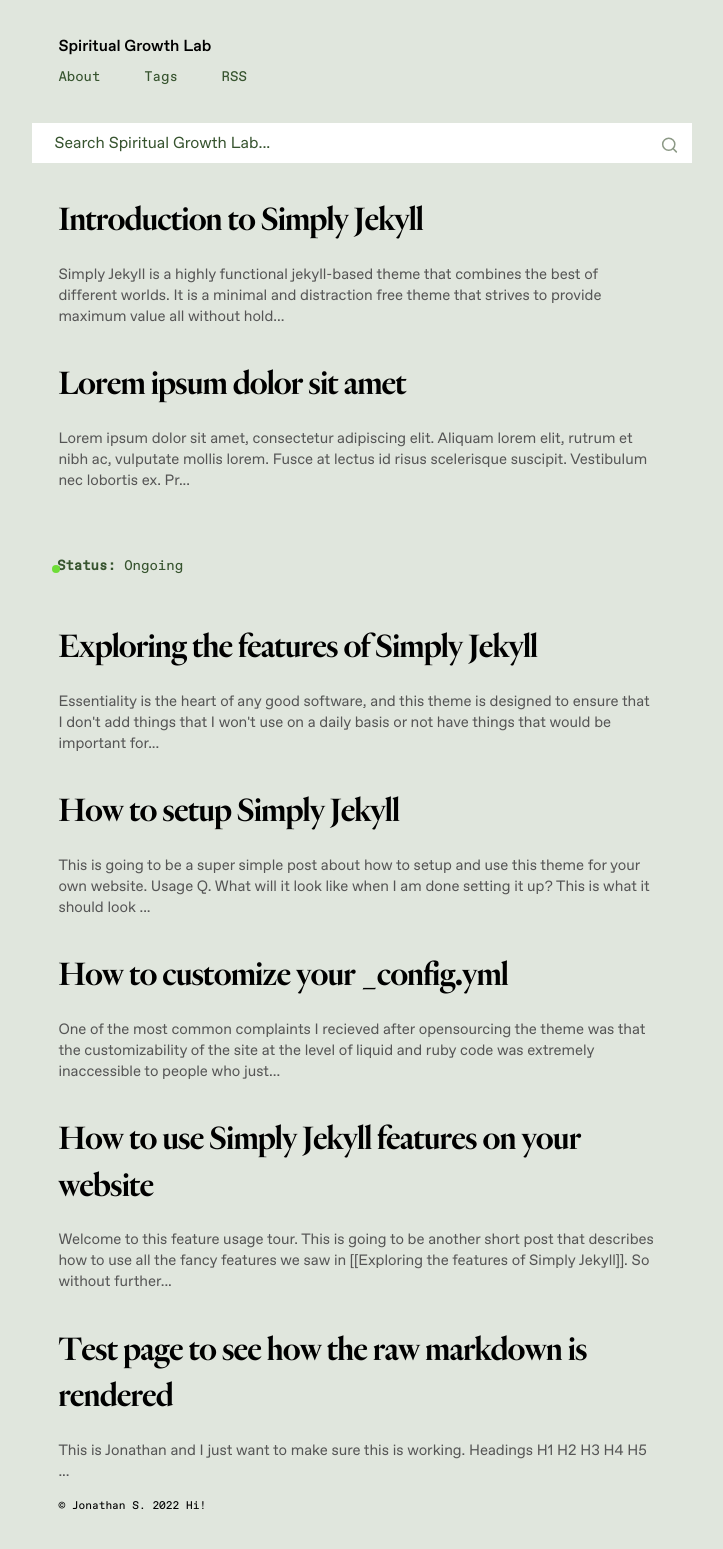
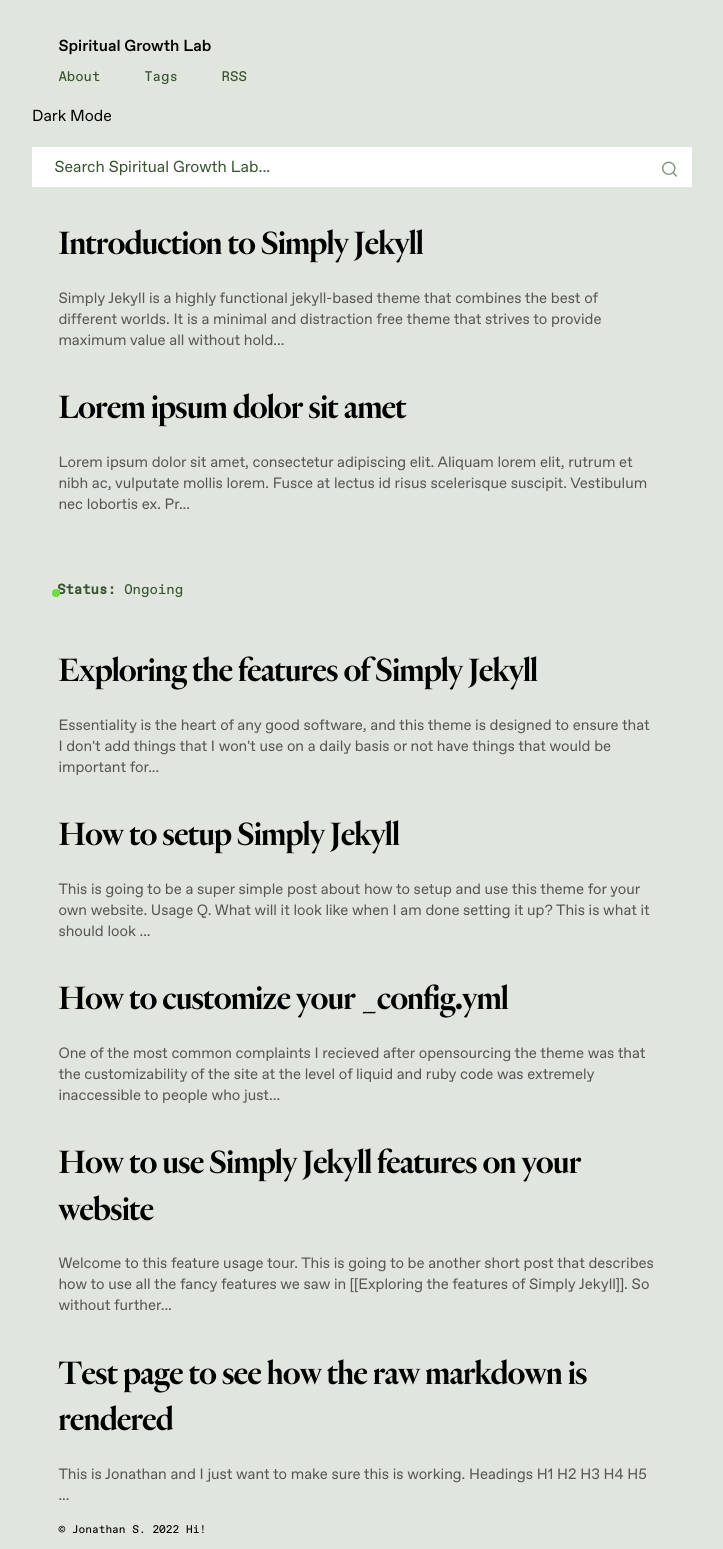
Before and after one commit to jsantiago611/digital-garden-master, a Jekyll site: the page built from index.md, in a window 1280 px wide. Shown: the whole page, without its empty margins (278-1001 px from the left). Built offline with Jekyll 4.4.1, drawn with Linux system fonts in a browser that asks for light colours; before the commit the page ends 1525 px from its top, so only the background shows below that.

Commit message:
Typo fix on script

```diff
--- a/_layouts/Post.html
+++ b/_layouts/Post.html
@@ -87,7 +87,7 @@
     </div>
     <!-- Load KaTeX -->
 	{%- include ContextMenu.html -%}
-<script src="/scripts/mode-switcher.js"></script>
+<script src="/scripts/theme-switcher.js"></script>
 
 </body>
 </html>
```
